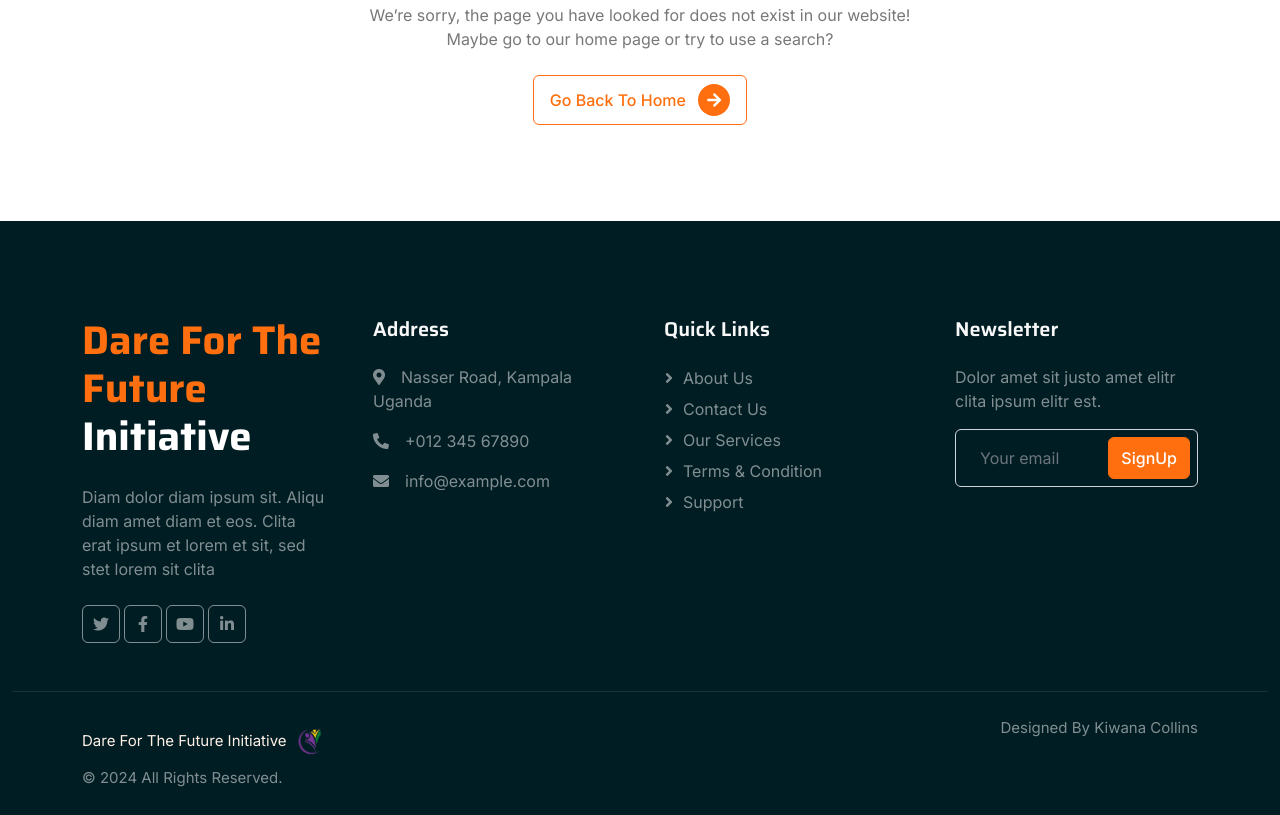
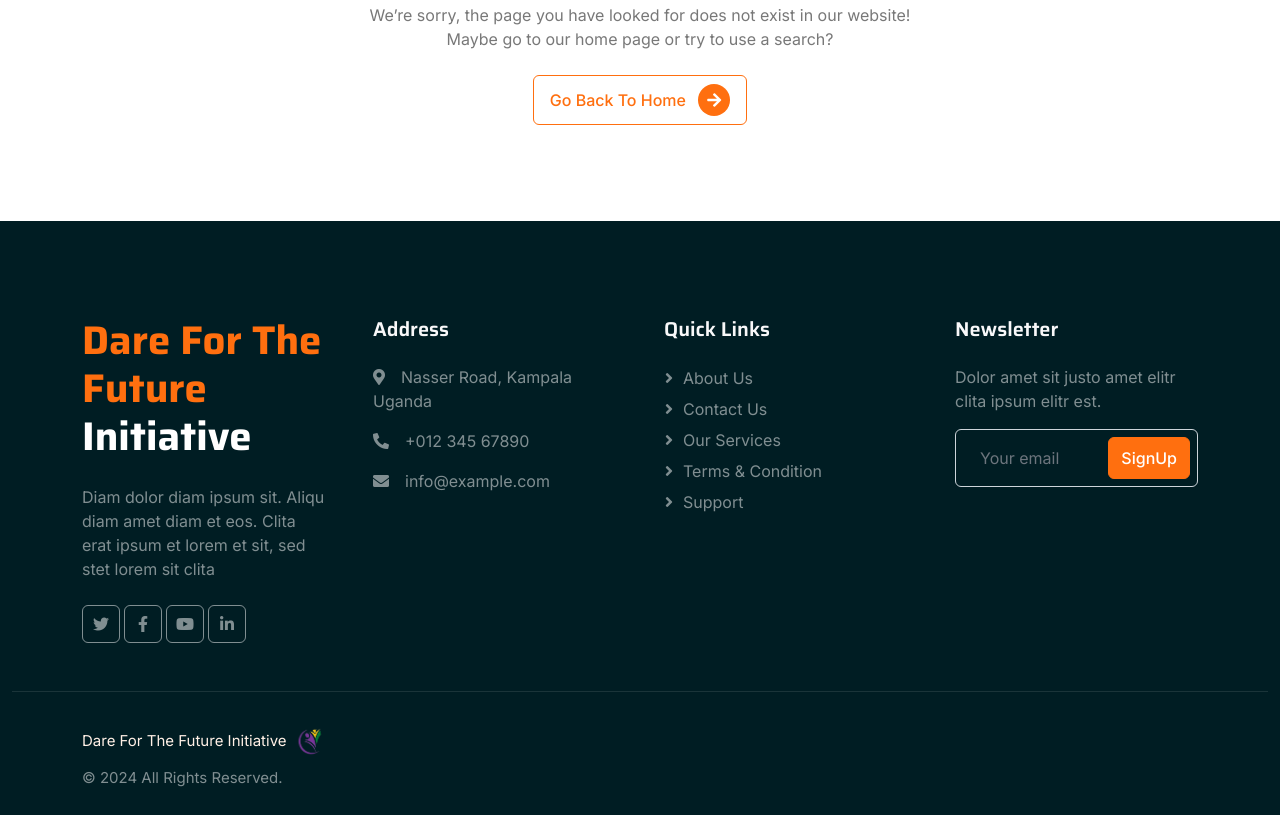
Before and after one commit to kiwanacollins/Dare4TheFutureInitiative, a plain HTML site: page 404.html in a window 1280 px wide. Shown: the part 768-1583 px from the top of the page. Drawn offline with nearby package versions, Linux system fonts and the light colour scheme.

Commit message:
removed my name

```diff
--- a/404.html
+++ b/404.html
@@ -180,7 +180,7 @@
                     </div>
                     <div class="col-md-6 text-center text-md-end">
 
-                        Designed By Kiwana Collins
+
                     </div>
                 </div>
             </div>
```
Also changed, not shown: blog.html (+1 -1 lines), contact.html (+1 -1 lines), donate.html (+1 -1 lines), index.html (+1 -1 lines), service.html (+1 -1 lines), team.html (+1 -1 lines), testimonial.html (+1 -1 lines).
